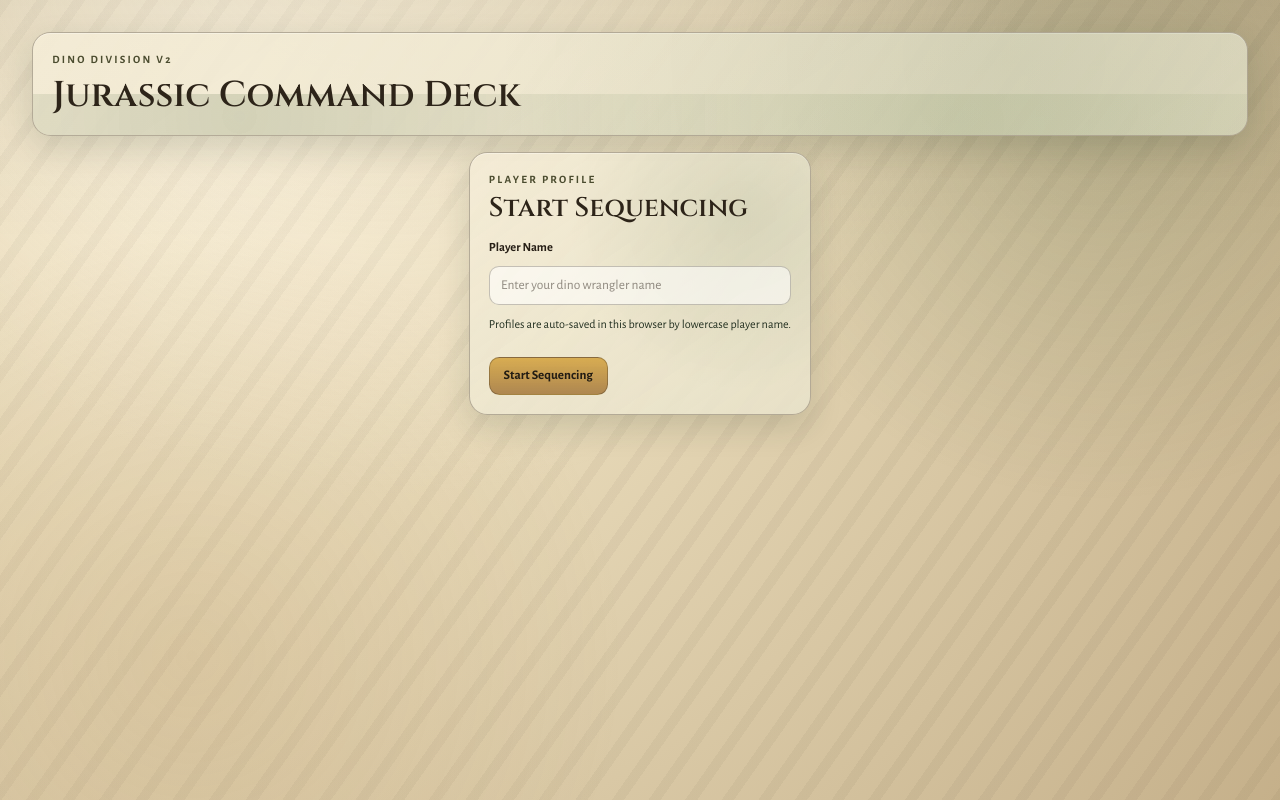
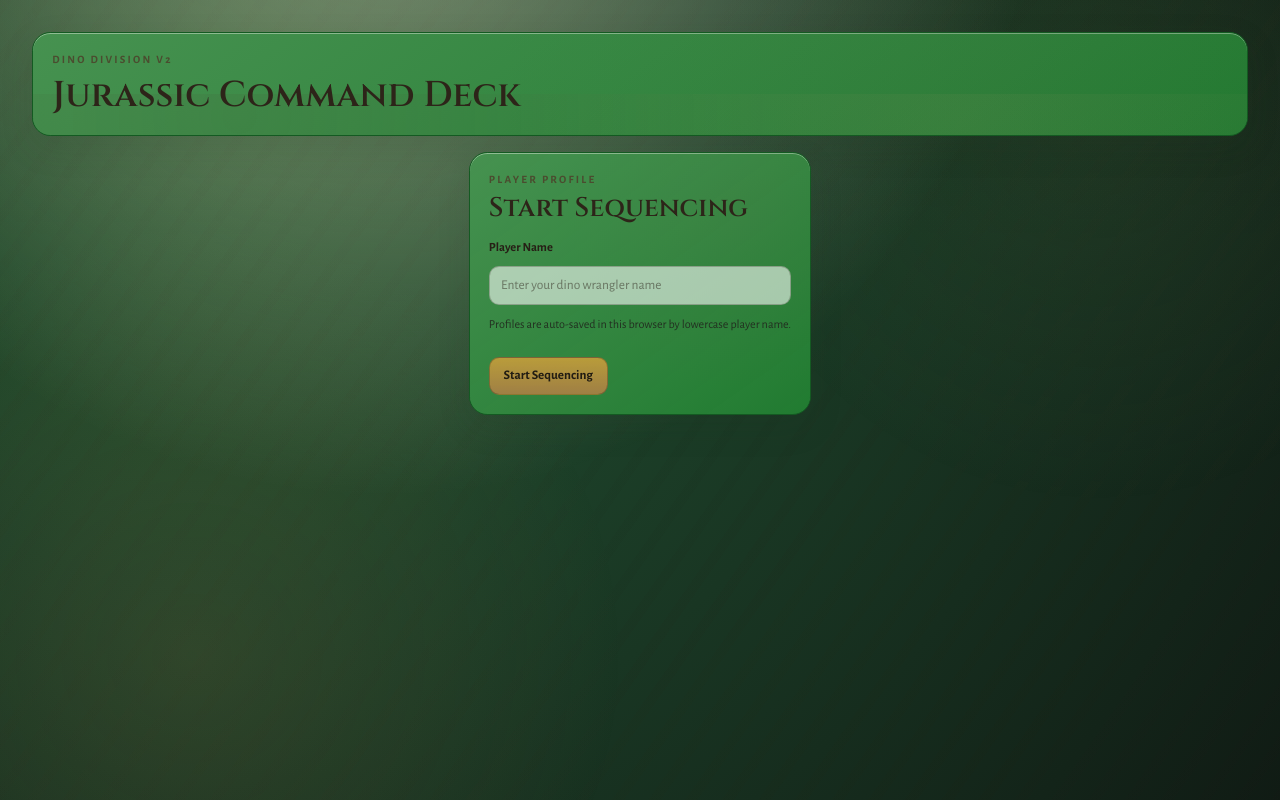
Before and after one commit to seezatnap/division-challenge, a Next.js app: page / in a window 1280 px wide. Built offline with nearby package versions, Linux system fonts and the light colour scheme.

Commit message:
style(theme): (#1) update JP3 palette custom properties
Co-Authored-By: seezatnap <seezatnap@gmail.com>

```diff
--- a/src/app/globals.css
+++ b/src/app/globals.css
@@ -1,8 +1,20 @@
 @import "tailwindcss";
 
 :root {
-  --jp-sand: #e7d9b8;
-  --jp-ivory: #f7efd8;
+  --jp-panel-bg: #1a7a2e;
+  --jp-panel-text: #f0edd8;
+  --jp-panel-border: #145a22;
+  --jp-frame: #6b4c2a;
+  --jp-frame-grain:
+    repeating-linear-gradient(
+      142deg,
+      rgba(255, 255, 255, 0.08) 0 2px,
+      rgba(0, 0, 0, 0.12) 2px 4px,
+      rgba(255, 255, 255, 0.04) 4px 7px
+    );
+  --jp-toolbar: #2a2a2a;
+  --jp-toolbar-text: #c0c0c0;
+  --jp-accent-red: #cc3333;
   --jp-clay: #a97f45;
   --jp-amber: #d3a03a;
   --jp-amber-bright: #f4d48d;
@@ -11,11 +23,10 @@
   --jp-moss: #718951;
   --jp-bark: #2d2419;
   --jp-ink: #1b1711;
-  --jp-surface: rgba(244, 236, 214, 0.88);
-  --jp-panel-border: rgba(47, 36, 24, 0.32);
+  --jp-surface: var(--jp-panel-bg);
   --jp-glow: rgba(211, 160, 58, 0.62);
-  --background: radial-gradient(circle at 18% 10%, #fbf1db 0%, #e7d9b8 36%, #c5b08a 100%);
-  --foreground: var(--jp-ink);
+  --background: radial-gradient(circle at 18% 10%, #2f5d32 0%, #1c3f28 40%, #101b14 100%);
+  --foreground: var(--jp-panel-text);
 }
 
 @theme inline {
```
Also changed, not shown: 1 other file (tests, documents, lock files or other folders).
